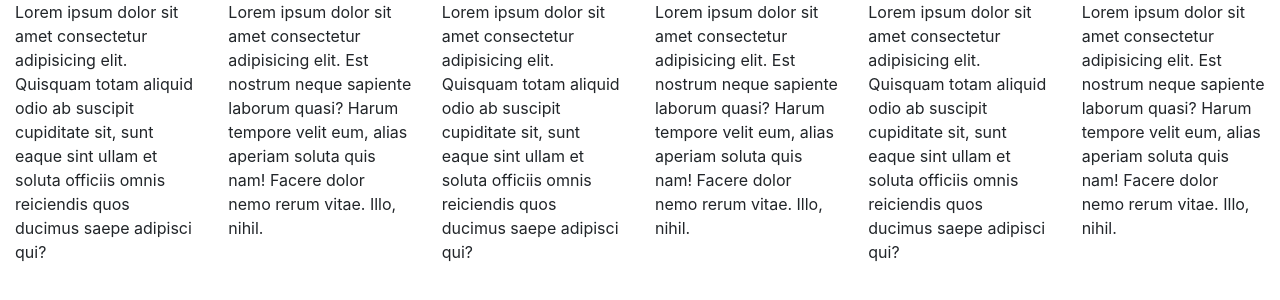
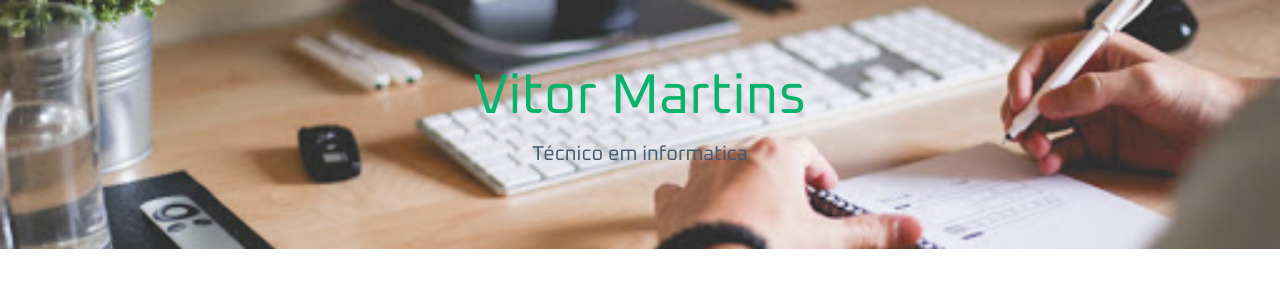
Before and after one commit to ArrowBlac/aulaPW, a plain HTML site: page Bootstrap/index.html in a window 1280 px wide. Drawn offline with Linux system fonts and the light colour scheme.

Commit message:
aula adriano

```diff
--- /dev/null
+++ b/Bootstrap/css/style.css
@@ -0,0 +1,17 @@
+@import url('https://fonts.googleapis.com/css?family=Oxanium&display=swap');
+.bg-title {
+    background: url(../img/ti.jpg);
+    background-size: cover;
+    background-position-x: center;
+    background-position-y: center;
+}
+
+.h1t {
+    font-family: 'Oxanium', cursive;
+    color: rgb(9, 179, 108);
+}
+
+.h2t {
+    font-family: 'Oxanium', cursive;
+    color: rgb(65, 90, 110);
+}
--- a/Bootstrap/index.html
+++ b/Bootstrap/index.html
@@ -7,21 +7,16 @@
     <meta http-equiv="X-UA-Compatible" content="ie=edge">
     <title>Projeto Bootstrap</title>
     <link rel="stylesheet" href="css/bootstrap.css">
+    <link rel="stylesheet" href="css/style.css">
+
 </head>
 
 <body>
-    <div class="container-fluid">
-        <div class="row">
-            <div class="col-2">Lorem ipsum dolor sit amet consectetur adipisicing elit. Quisquam totam aliquid odio ab suscipit cupiditate sit, sunt eaque sint ullam et soluta officiis omnis reiciendis quos ducimus saepe adipisci qui?</div>
-            <div class="col-2"> Lorem ipsum dolor sit amet consectetur adipisicing elit. Est nostrum neque sapiente laborum quasi? Harum tempore velit eum, alias aperiam soluta quis nam! Facere dolor nemo rerum vitae. Illo, nihil.</div>
-            <div class="col-2">Lorem ipsum dolor sit amet consectetur adipisicing elit. Quisquam totam aliquid odio ab suscipit cupiditate sit, sunt eaque sint ullam et soluta officiis omnis reiciendis quos ducimus saepe adipisci qui?</div>
-            <div class="col-2"> Lorem ipsum dolor sit amet consectetur adipisicing elit. Est nostrum neque sapiente laborum quasi? Harum tempore velit eum, alias aperiam soluta quis nam! Facere dolor nemo rerum vitae. Illo, nihil.</div>
-            <div class="col-2">Lorem ipsum dolor sit amet consectetur adipisicing elit. Quisquam totam aliquid odio ab suscipit cupiditate sit, sunt eaque sint ullam et soluta officiis omnis reiciendis quos ducimus saepe adipisci qui?</div>
-            <div class="col-2"> Lorem ipsum dolor sit amet consectetur adipisicing elit. Est nostrum neque sapiente laborum quasi? Harum tempore velit eum, alias aperiam soluta quis nam! Facere dolor nemo rerum vitae. Illo, nihil.</div>
+    <div class="jumbotron jumbotron-fluid text-center bg-title">
+        <h1 class="display-4 h1t">Vitor Martins</h1>
+        <p class="lead h2t">Técnico em informatica</p>
 
-        </div>
     </div>
-
     <script src="js/jquery-3.4.1.js"></script>
     <script src="js/bootstrap.js"></script>
 </body>
```
Also changed, not shown: Bootstrap/img/ti.jpg (added).
